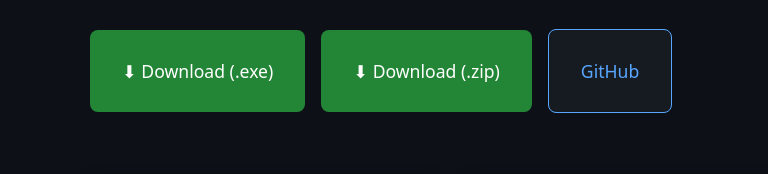
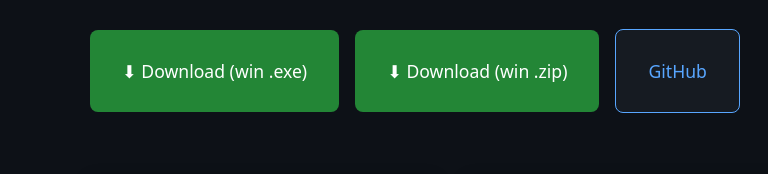
Before and after one commit to SmartDevSource/anki-lang-deck-builder-site, a plain HTML site: page index.html in a window 1280 px wide. Shown: the part 500-674 px from the top of the page, 0-768 px from the left. Drawn offline with Linux system fonts and the light colour scheme.

```diff
--- a/index.html
+++ b/index.html
@@ -273,8 +273,8 @@
     fr: {
       title: "L'apprentissage des langues est plus simple avec <span>ALDB</span>",
       desc: `Anki Lang Deck Builder est une application 100% gratuite qui utilise les voix neuronales réalistes de Edge TTS.\nElle génère automatiquement vos decks .apkg, directement importables dans Anki, avec enregistrements vocaux.\nUn énorme gain de temps, conçu pour l’apprentissage des langues.`,
-      downloadExe: "⬇ Télécharger (.exe)",
-      downloadZip: "⬇ Télécharger (.zip)",
+      downloadExe: "⬇ Télécharger (win .exe)",
+      downloadZip: "⬇ Télécharger (win .zip)",
       languages: "Langues supportées",
       voices: "Voix",
       features: [
@@ -302,8 +302,8 @@
     en: {
       title: "Remembering languages is easier with <span>ALDB</span>",
       desc: `Anki Lang Deck Builder is a 100% free app that uses realistic neural voices from Edge TTS.\nIt automatically generates .apkg decks, ready to import into Anki, with audio recordings.\nA huge time saver, designed for language learning.`,
-      downloadExe: "⬇ Download (.exe)",
-      downloadZip: "⬇ Download (.zip)",
+      downloadExe: "⬇ Download (win .exe)",
+      downloadZip: "⬇ Download (win .zip)",
       languages: "Supported languages",
       voices: "Voices",
       features: [
```
